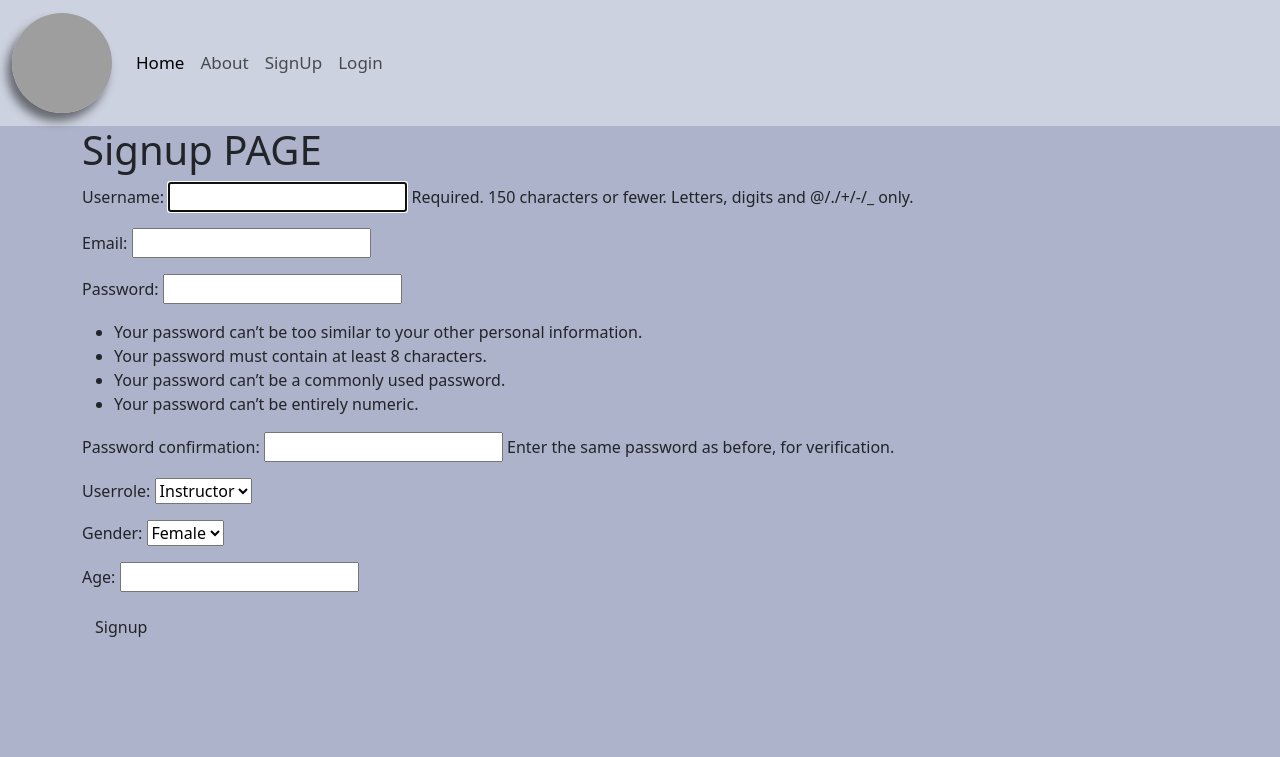
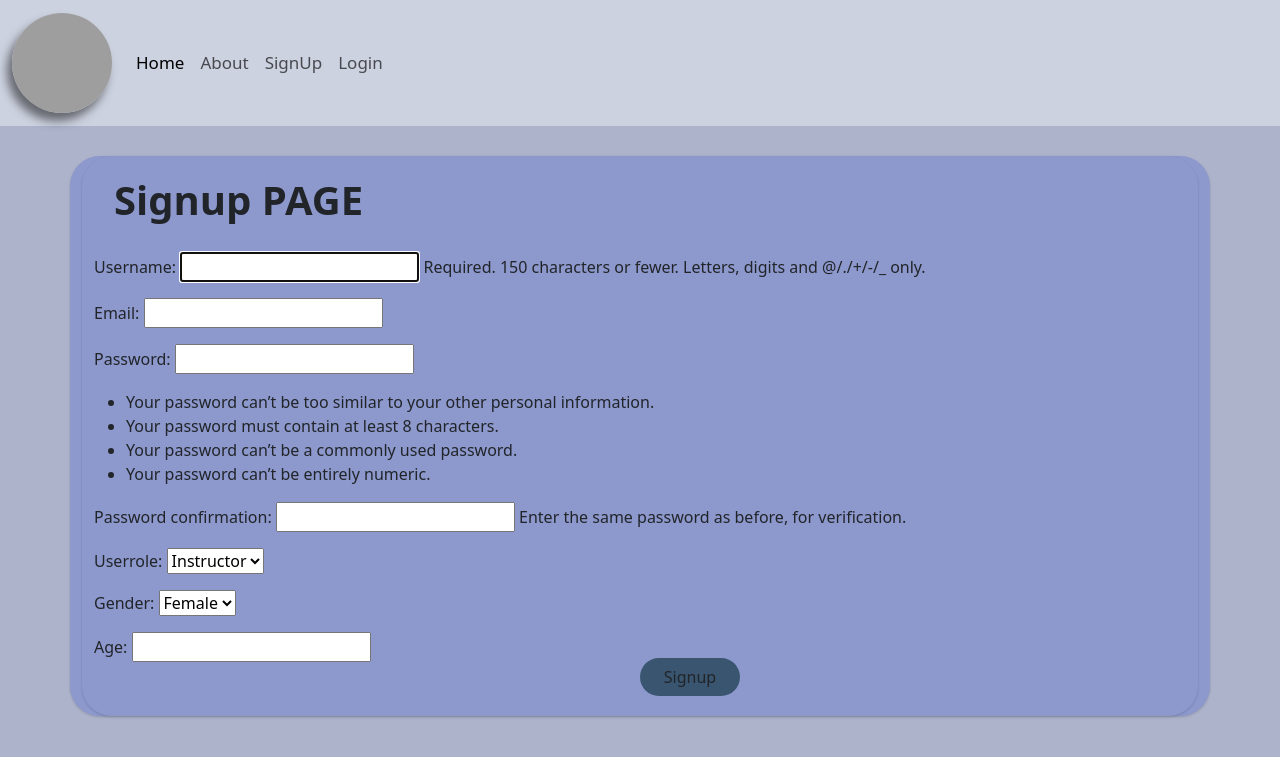
Before and after one commit to esraa-aloun/CraftyCreation, a Django app: page /accounts/signup in a window 1280 px wide. Shown: the top 757 px of the page. Run offline with Django 4.2, Linux system fonts and the light colour scheme; some libraries are stand-ins or nearby versions; grey boxes are pictures that could not be loaded.

```diff
--- a/CraftyCreation/settings.py
+++ b/CraftyCreation/settings.py
@@ -124,7 +124,8 @@ STATIC_URL = 'static/'
 AUTH_USER_MODEL = 'main_app.Profile'
 
 # specify where succesful logins should redirect
-LOGIN_REDIRECT_URL = '/profile/'
+LOGIN_REDIRECT_URL = '/'
+LOGOUT_REDIRECT_URL = '/'
 
 # Default primary key field type
 # https://docs.djangoproject.com/en/4.1/ref/settings/#default-auto-field
--- a/main_app/models.py
+++ b/main_app/models.py
@@ -35,7 +35,7 @@ LEVELS = (
     ('Expert','Expert')
 )
 # CATEGORIES = (
-#     ('','')
+#     ('Candel Making','')
 # )
 class Program(models.Model):
    name = models.CharField(max_length=51)
--- a/main_app/templates/base.html
+++ b/main_app/templates/base.html
@@ -3,6 +3,7 @@
     background: rgba(255,255,255,0.4);
     font-size: 17px;
     transition: margin 0.2s ease-in-out;
+    margin-bottom: 30px;
   }
   #nav_hov:hover{
     color: rgba(151, 161, 250);
--- a/main_app/templates/main_app/my_programs.html
+++ b/main_app/templates/main_app/my_programs.html
@@ -59,7 +59,7 @@
                <p class="card-text">{{ program.description }}</p>
                <p class="card-text"><span>Level: </span>{{ program.level }} <span>Duration: </span>{{ program.duration }} <span></span></p>
                <div class="btn_wrapper">
-                   <a href="#" class="btn btn-primary" id="btn_D">Drop?</i></a>
+                   <!-- <a href="{% url 'programdrop'%}%" class="btn btn-primary" id="btn_D">Drop</i></a> -->
                </div>
            </div>
        </div>
--- a/main_app/templates/registration/signup.html
+++ b/main_app/templates/registration/signup.html
@@ -1,14 +1,40 @@
+<style>
+    .container{
+
+        background: #8D98CD;
+        border-radius: 30px;
+        box-shadow: 0 1px 3px 0 rgba(0,0,0,.1), 0 1px 2px 0 rgba(0,0,0,.06);
+
+
+    }
+    .container h1{
+        text-align: start;
+        font-weight: bolder;
+        padding: 20px;
+    }
+    .btn1{
+        position: relative;
+        background: #39556F;
+        width: 100px;
+        left: 50%;
+        top: -20px;
+        border-radius: 20px;
+        text-align: center;
+
+    }
+</style>
 {% extends 'base.html' %}
 {% block content %}
-
+<div class="container">
 <h1>Signup PAGE</h1>
 
 
 <form method="post" action="{% url 'signup' %}" enctype="multipart/form-data">
     {% csrf_token %}
     {{ form.as_p }}
-    <input type="submit" class="btn" value="Signup">
-
+    <div class="btn1">
+        <input type="submit" class="btn" value="Signup">
+    </div>
 </form>
-
+</div>
 {% endblock %}
--- a/main_app/urls.py
+++ b/main_app/urls.py
@@ -15,6 +15,7 @@ urlpatterns =[
     # path('studentList/<int:passed_program_id>', views. student_list.as_view(), name='studentList'),
     path('program/', views.ProgramBrowse.as_view(), name='program'),
     path('programForInstructor/', views.ProgramList.as_view(), name='programForInstructor'),
+    # path('programdrop/', views.Drop, name='programdrop'),
     path('my_programs/', views.My_Programs.as_view(), name='my_programs'),
     path('addProgram/', views.ProgramCreate.as_view(), name='addProgram'),
     path('accounts/change_password/',PasswordChangeView.as_view(template_name='registration/change_password.html'), name ='change_password'),
```
Also changed, not shown: main_app/templates/about.html (+7 -0 lines), main_app/templates/home.html (+9 -10 lines), main_app/templates/main_app/student_list.html (+9 -3 lines), main_app/templates/registration/login.html (+25 -4 lines).
